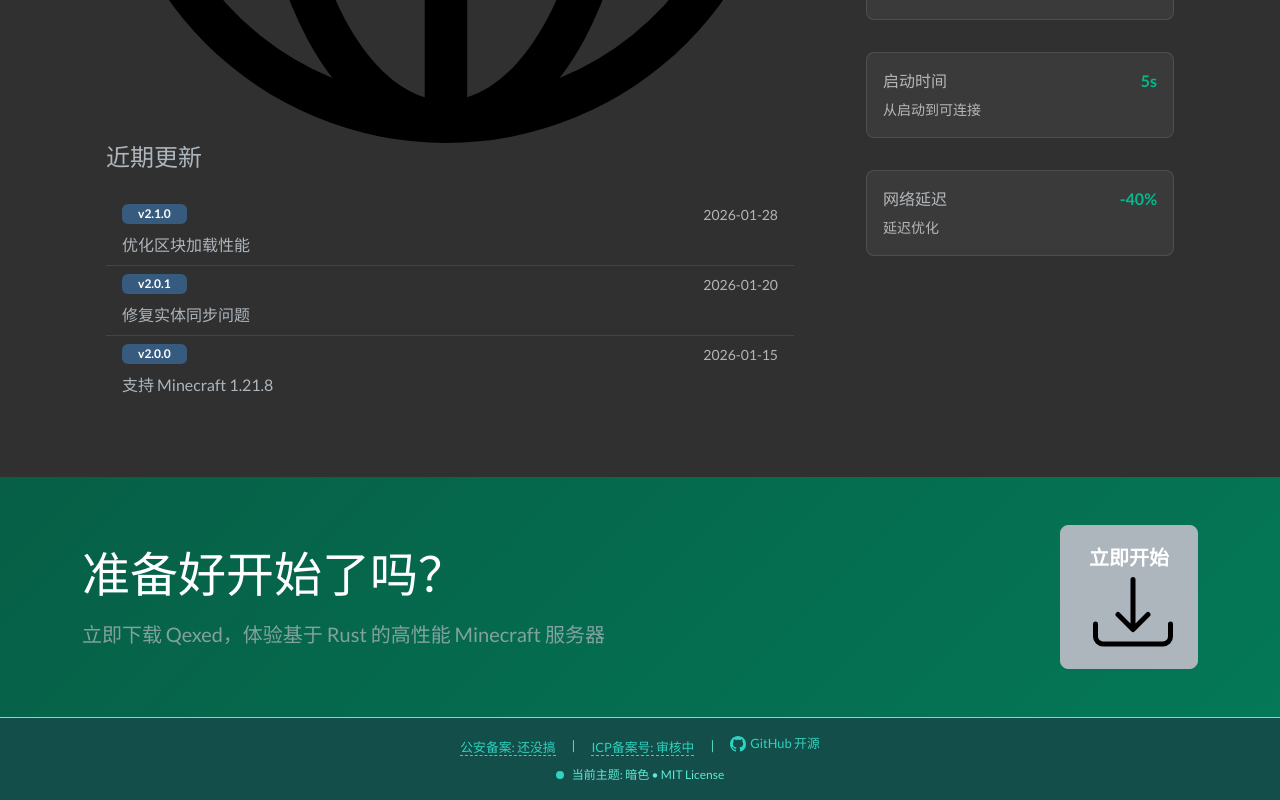
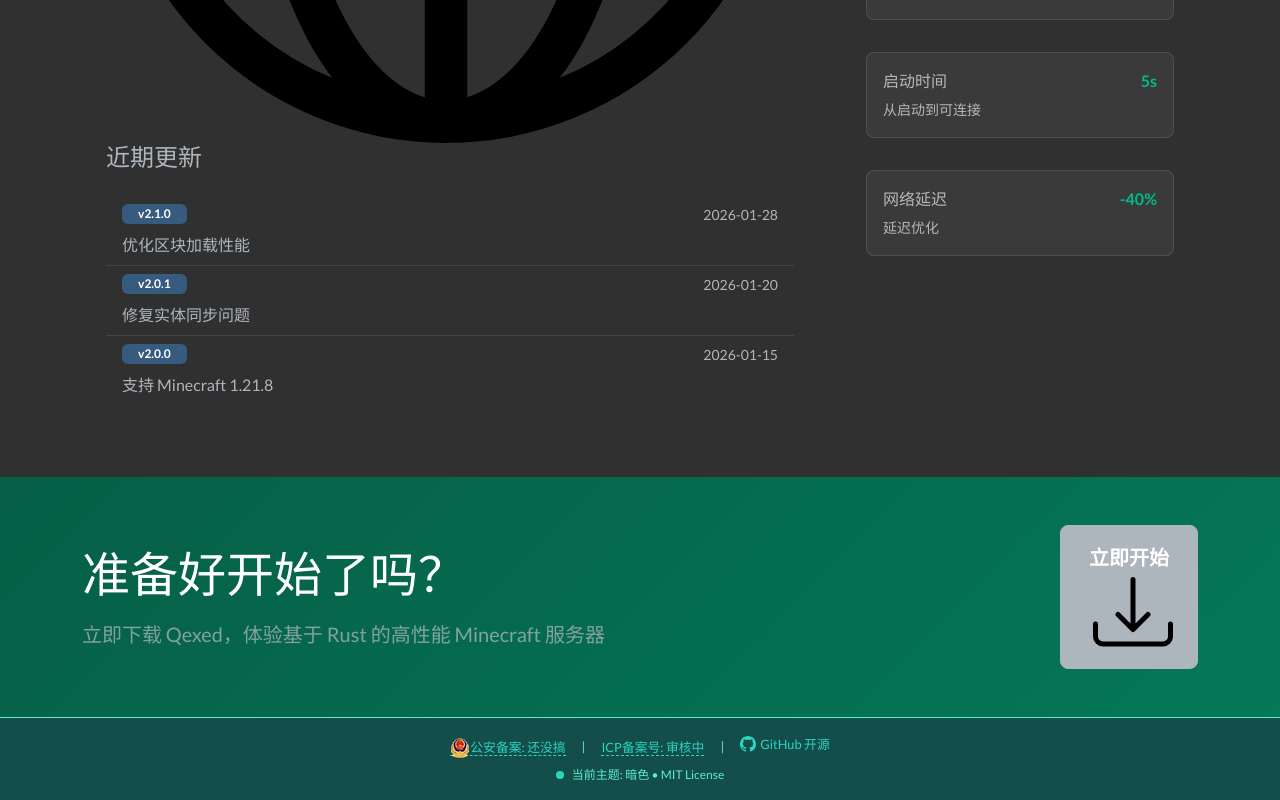
Before and after one commit to qexed/qexed-doc, a React (Create React App) app: page / in a window 1280 px wide. Shown: the part 2947-3747 px from the top of the page. Built offline with nearby package versions, Linux system fonts and the light colour scheme.

Commit message:
修改了公安备案的文本

```diff
--- a/src/baseui/yxfooter.js
+++ b/src/baseui/yxfooter.js
@@ -41,7 +41,7 @@ const YXFooter = ({ theme, style }) => {
         {/*公安备案 */}
         <Col xs={12} md="auto" className="text-center">
           <a
-            href="#"
+            href="https://beian.mps.gov.cn/#/query/webSearch?code=还没搞"
             className="icp-link text-decoration-none"
             style={{
               color: colors.primary,
@@ -58,6 +58,14 @@ const YXFooter = ({ theme, style }) => {
               e.target.style.color = colors.primary;
             }}
           >
+            <img
+              src={`${process.env.PUBLIC_URL}/image/gonganbeianico.png`}
+              alt="公安备案ico"
+              className="img-fluid"
+              style={{
+
+              }}
+            />
             公安备案: 还没搞
           </a>
         </Col>
```
Also changed, not shown: public/image/gonganbeianico.png (added).
